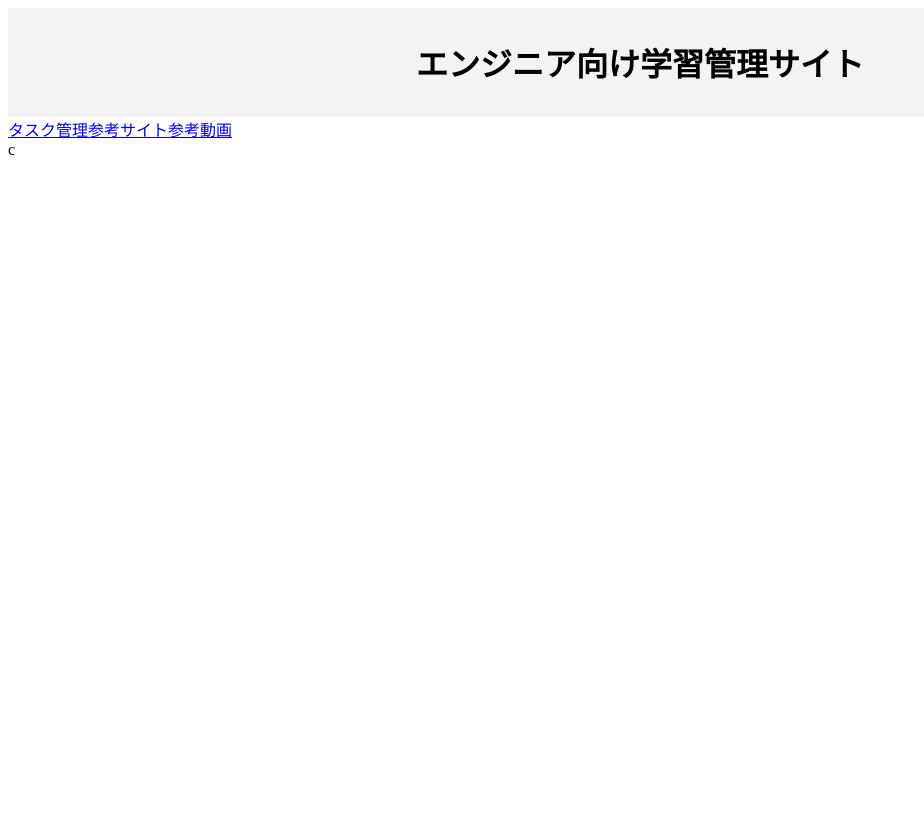
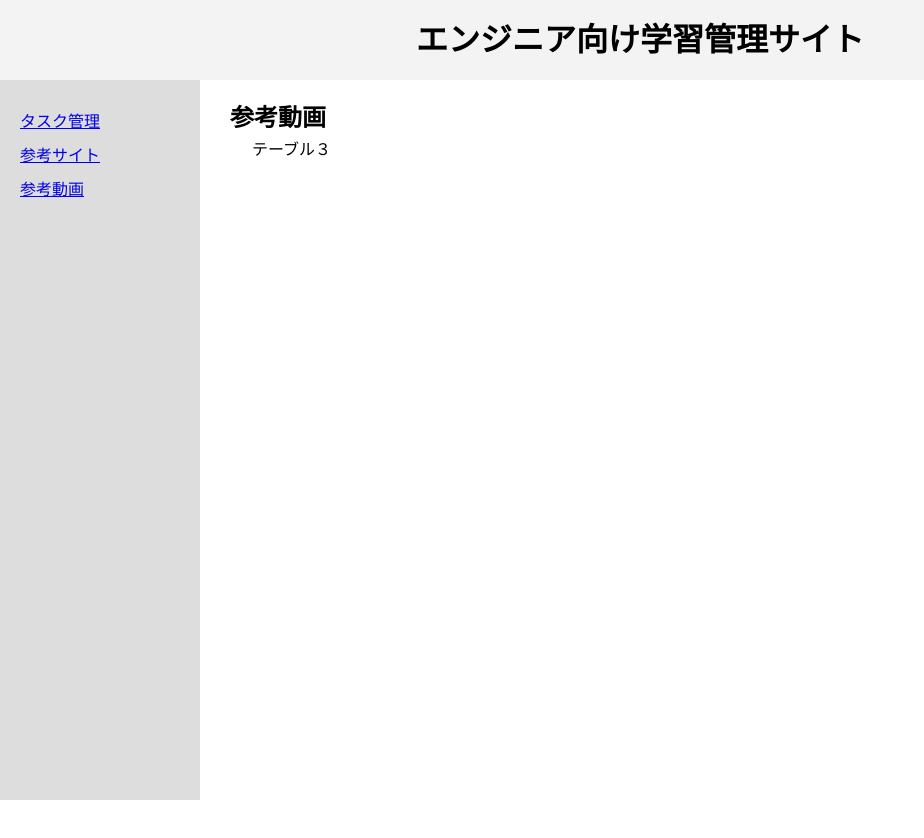
Before and after one commit to haruki-matsu/whealthon-matsumoto-spa, a Vue app in the folder vue/: page /videos in a window 1280 px wide. Shown: the top 838 px of the page, without its empty margins (0-924 px from the left). Before the commit the page ends 800 px from the top, so only its background shows below. Built offline with nearby package versions, Linux system fonts and the light colour scheme.

Commit message:
基本的なページデザインの作成
・reset.cssの追加
・app.vueのスタイル追加

```diff
--- a/vue/src/App.vue
+++ b/vue/src/App.vue
@@ -1,6 +1,6 @@
 <template>
   <div id="app">
-    <!-- ヘッダーコンポーネント -->
+    <!-- ヘッダー -->
     <AppHeader class="header"/>
 
     <!-- ヘッダーの下に配置されるサイドバーとメインコンテンツ部分 -->
@@ -9,18 +9,17 @@
       <AppSidebar class="sidebar"/>
 
       <!-- メインコンテンツ -->
-      <router-view class="router-view"/>
+      <router-view class="main_content"/>
     </div>
   </div>
 </template>
 
 
 <script>
-// ヘッダーとサイドバーのコンポーネントをインポート
+// ヘッダーとサイドバーのコンポーネントのインポートとエクスポート
 import AppHeader from './components/Header.vue';
 import AppSidebar from './components/Sidebar.vue';
 
-// Vue コンポーネントのオブジェクト定義とエクスポート
 export default {
   components: {
     AppHeader,
@@ -31,4 +30,59 @@ export default {
 
 
 <style>
+/* ヘッダー */
+.header {
+  position: fixed;
+  top: 0;
+  width: 100%;
+  height: 80px;
+  text-align: center;
+  background-color: #f3f3f3;
+}
+
+h1{
+  position: absolute;
+  top: 50%;
+  left: 50%;
+  transform: translate(-50%, -50%);
+  color: black;
+  font-size: 2rem;
+
+}
+
+
+/* サイドバー */
+.sidebar {
+  position: fixed;
+  top: 80px;
+  left: 0;
+  width: 200px;
+  height: calc(100% - 80px);
+  background-color: #ddd;
+  color: white;
+  padding: 20px;
+}
+
+.sidebar a {
+    display: block;
+    margin: 10px 0;
+}
+
+
+
+/* メインコンテンツ */
+.main_content{
+  margin-top: 80px;
+  margin-left: 210px;
+}
+
+h2{
+  margin-left: 20px;
+  margin-top: 100px;
+}
+
+table{
+  margin-left: 40px;
+}
+
 </style>
--- /dev/null
+++ b/vue/src/assets/reset.css
@@ -0,0 +1,73 @@
+/* Box sizing rules */
+*,
+*::before,
+*::after {
+  box-sizing: border-box;
+}
+
+/* Remove default margin */
+body,
+h1,
+h2,
+h3,
+h4,
+p,
+figure,
+blockquote,
+dl,
+dd {
+  margin: 0;
+}
+
+/* Remove list styles on ul, ol elements with a list role, which suggests default styling will be removed */
+ul[role="list"],
+ol[role="list"] {
+  list-style: none;
+}
+
+/* Set core root defaults */
+html:focus-within {
+  scroll-behavior: smooth;
+}
+
+/* Set core body defaults */
+body {
+  min-height: 100vh;
+  text-rendering: optimizeSpeed;
+  line-height: 1.5;
+}
+
+/* A elements that don't have a class get default styles */
+a:not([class]) {
+  text-decoration-skip-ink: auto;
+}
+
+/* Make images easier to work with */
+img,
+picture {
+  max-width: 100%;
+  display: block;
+}
+
+/* Inherit fonts for inputs and buttons */
+input,
+button,
+textarea,
+select {
+  font: inherit;
+}
+
+/* Remove all animations and transitions for people that prefer not to see them */
+@media (prefers-reduced-motion: reduce) {
+  html:focus-within {
+   scroll-behavior: auto;
+  }
+  *,
+  *::before,
+  *::after {
+    animation-duration: 0.01ms !important;
+    animation-iteration-count: 1 !important;
+    transition-duration: 0.01ms !important;
+    scroll-behavior: auto !important;
+  }
+}
--- a/vue/src/components/Header.vue
+++ b/vue/src/components/Header.vue
@@ -9,11 +9,3 @@ export default {
   name: 'AppHeader'
 }
 </script>
-
-<style scoped>
-header {
-  background-color: #f3f3f3;
-  padding: 10px 20px;
-  text-align: center;
-}
-</style>
--- a/vue/src/components/Sidebar.vue
+++ b/vue/src/components/Sidebar.vue
@@ -1,16 +1,13 @@
-<!-- サイドバーのコンポーネント -->
-
 <template>
     <div class="sidebar">
-        <router-link to="/tasks">タスク管理</router-link>
-        <router-link to="/sites">参考サイト</router-link>
-        <router-link to="/videos">参考動画</router-link>
+        <router-link to="/tasks" class="sidebar_menu">タスク管理</router-link>
+        <router-link to="/sites" class="sidebar_menu">参考サイト</router-link>
+        <router-link to="/videos" class="sidebar_menu">参考動画</router-link>
     </div>
 </template>
 
 
 <script>
-// コンポネントの定義
 export default {
     name: 'AppSidebar'
 }
--- a/vue/src/components/Site/ReferenceSites.vue
+++ b/vue/src/components/Site/ReferenceSites.vue
@@ -1,5 +1,8 @@
 <template>
   <div>
-a
+    <h2>参考サイト</h2>
+    <table>
+      テーブル２
+    </table>
   </div>
 </template>
--- a/vue/src/components/Task/TaskManager.vue
+++ b/vue/src/components/Task/TaskManager.vue
@@ -1,5 +1,8 @@
 <template>
   <div>
-b
+    <h2>タスク管理</h2>
+    <table>
+      テーブル１
+    </table>
   </div>
 </template>
--- a/vue/src/components/Video/ReferenceVideos.vue
+++ b/vue/src/components/Video/ReferenceVideos.vue
@@ -1,5 +1,9 @@
 <template>
   <div>
-c
+    <h2>参考動画</h2>
+    <table>
+      テーブル３
+    </table>
   </div>
+
 </template>
--- a/vue/src/main.js
+++ b/vue/src/main.js
@@ -3,8 +3,10 @@
 
 // 必要なライブラリとコンポーネントをインポート
 import { createApp } from 'vue';
+import './assets/reset.css';
 import App from './App.vue';
 import router from './router';
+
 
 //アプリケーションインスタンスを作成
 const app = createApp(App);
```
Also changed, not shown: vue/src/assets/logo.png (deleted).
